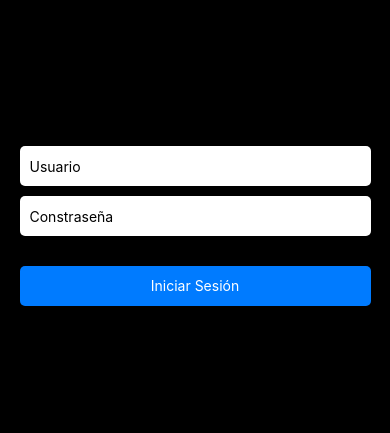
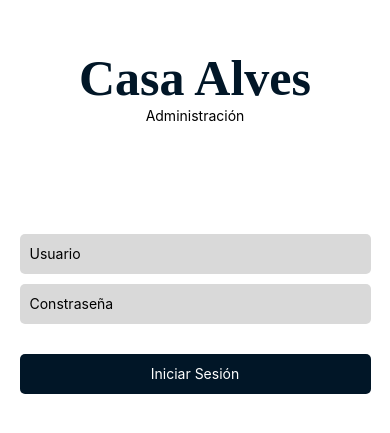
Before and after one commit to facundoalves1/ticket-management-mobile, a React Native app: screen / in a window 390 px wide. Shown: the part 201-634 px from the top of the page. Built offline with nearby package versions, Linux system fonts and the light colour scheme.

Commit message:
added some styles to login page

```diff
--- a/package.json
+++ b/package.json
@@ -11,6 +11,7 @@
   "dependencies": {
     "@expo/webpack-config": "^19.0.0",
     "expo": "^49.0.16",
+    "expo-font": "^11.6.0",
     "expo-status-bar": "~1.6.0",
     "formik": "^2.4.5",
     "react": "18.2.0",
--- a/src/pages/Login.jsx
+++ b/src/pages/Login.jsx
@@ -1,74 +1,102 @@
 import React from "react";
-import { Text, View, TextInput, StyleSheet, TouchableOpacity} from "react-native";
+import {
+  Text,
+  View,
+  TextInput,
+  StyleSheet,
+  TouchableOpacity,
+  ImageBackground,
+} from "react-native";
 import { Formik } from "formik";
 
-const initialValues= {
-  user:'',
-  password:''
-}
+const initialValues = {
+  user: "",
+  password: "",
+};
 
 export default function LogInPage() {
   return (
-    <Formik initialValues={initialValues} onSubmit={values=>console.log(values)}>
-      {({handleChange,handleSubmit,values})=>{
-        return <View style={styles.container}>
-          <TextInput style={styles.textInput} placeholder="Usuario"
-          value={values.user}
-          onChangeText={handleChange('user')}/>
-          <TextInput style={styles.textInput} placeholder="Constraseña" secureTextEntry={true}
-          value={values.password}
-          onChangeText={handleChange('password')}/>
-          {/* <View style={styles.buttonContainer}>
-          <Button style={styles.button} onPress={handleSubmit} title='Iniciar Sesión'/>
-          </View> */}
-          <TouchableOpacity style={styles.buttonContainer} onPress={handleSubmit}>
-            <Text style={styles.button}>
-              Iniciar Sesión
-              </Text>
-          </TouchableOpacity>
-        </View>
+    <Formik
+      initialValues={initialValues}
+      onSubmit={(values) => console.log(values)}
+    >
+      {({ handleChange, handleSubmit, values }) => {
+        return (
+          <View style={styles.container}>
+            <View style={styles.titleContainer}>
+              <Text style={styles.titleText}>Casa Alves</Text>
+              <Text>Administración</Text>
+            </View>
+            <TextInput
+              style={styles.textInput}
+              placeholder="Usuario"
+              value={values.user}
+              onChangeText={handleChange("user")}
+            />
+            <TextInput
+              style={styles.textInput}
+              placeholder="Constraseña"
+              secureTextEntry={true}
+              value={values.password}
+              onChangeText={handleChange("password")}
+            />
+            <TouchableOpacity
+              style={styles.buttonContainer}
+              onPress={handleSubmit}
+            >
+              <Text style={styles.button}>Iniciar Sesión</Text>
+            </TouchableOpacity>
+          </View>
+        );
       }}
     </Formik>
   );
 }
 
 const styles = StyleSheet.create({
-
   container: {
     flex: 1,
-    justifyContent: 'center',
-    alignItems: 'center',
-    backgroundColor: 'black'
+    justifyContent: "center",
+    alignItems: "center",
+    backgroundColor: "#ffffff",
   },
 
   textInput: {
-    backgroundColor: 'white',
+    backgroundColor: "#d9d9d9",
     marginTop: 10,
     borderRadius: 5,
-    width: '90%',
+    width: "90%",
     height: 40,
-    paddingLeft: 10
+    paddingLeft: 10,
   },
 
   buttonContainer: {
-
     marginTop: 30,
-    width: '90%',
-    backgroundColor: '#007bff',
+    width: "90%",
+    backgroundColor: "#011627",
     height: 40,
     borderRadius: 5,
-    justifyContent: 'center',
-    alignItems: 'center'
-
+    justifyContent: "center",
+    alignItems: "center",
   },
 
   button: {
-
     flex: 1,
     color: "white",
     textAlign: "center",
-    lineHeight: 40
+    lineHeight: 40,
+  },
 
-  }
+  titleContainer: {
+    marginBottom: 100,
+    width: "90%",
+    alignItems: "center",
+  },
 
+  titleText: {
+    fontFamily: "serif",
+    fontWeight: "bold",
+    fontSize: 50,
+    color: "#011627",
+  },
 });
```
Also changed, not shown: assets/background.jpg (added), 1 other file (tests, documents, lock files or other folders).
